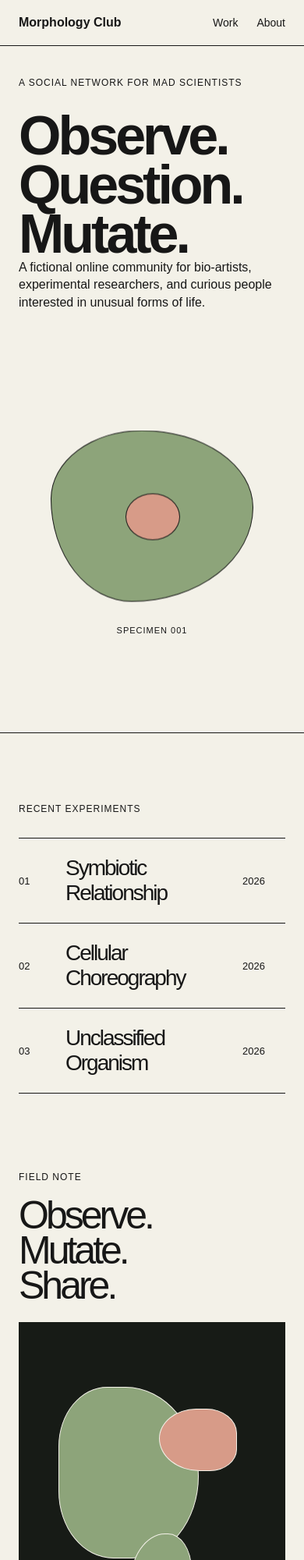
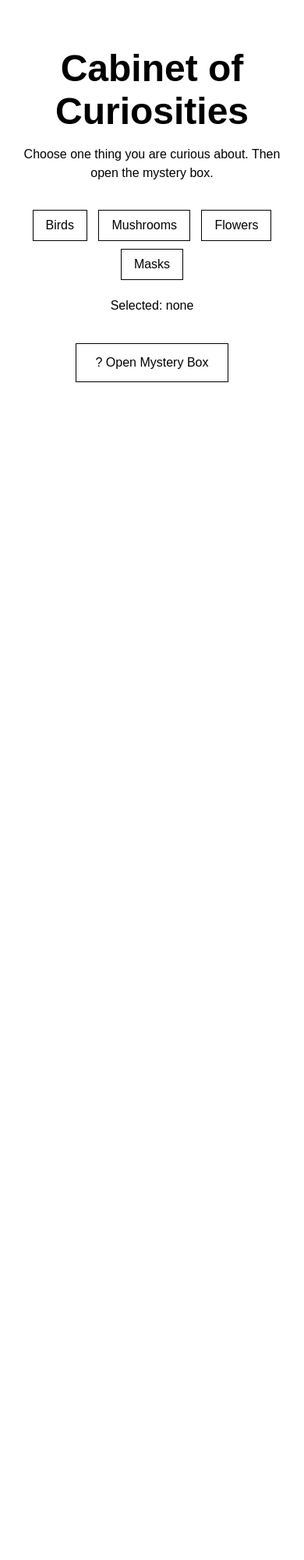
Before and after one commit to y1enwang/IMA, a plain HTML site: page index.html in a window 390 px wide. Shown: the top 2000 px of the page at 78% size. After the commit the page ends 844 px from the top, so only its background shows below. Drawn offline with Linux system fonts and the light colour scheme.

Commit message:
Project 1

```diff
--- a/index.html
+++ b/index.html
@@ -1,110 +1,63 @@
 <!DOCTYPE html>
 <html lang="en">
+
 <head>
   <meta charset="UTF-8">
   <meta name="viewport" content="width=device-width, initial-scale=1.0">
-  <title>Morphology Club</title>
+
+  <title>Cabinet of Curiosities</title>
+
   <link rel="stylesheet" href="style.css">
 </head>
 
 <body>
-  <header>
-    <a href="#" class="logo">Morphology Club</a>
-
-    <nav>
-      <a href="#work">Work</a>
-      <a href="#about">About</a>
-    </nav>
-  </header>
 
   <main>
-    <section class="hero">
-      <div class="hero-text">
-        <p class="label">A SOCIAL NETWORK FOR MAD SCIENTISTS</p>
 
-        <h1>
-          Observe.<br>
-          Question. Mutate.
-        </h1>
+    <h1>Cabinet of Curiosities</h1>
 
-        <p class="description">
-          A fictional online community for bio-artists, experimental researchers,
-          and curious people interested in unusual forms of life.
-        </p>
-      </div>
+    <p>
+      Choose one thing you are curious about.
+      Then open the mystery box.
+    </p>
 
-      <div class="hero-cell">
-        <div class="cell">
-          <div class="nucleus"></div>
-        </div>
-        <p>SPECIMEN 001</p>
-      </div>
+    <div class="choices">
+      <button class="choice" data-word="bird">Birds</button>
+      <button class="choice" data-word="mushroom">Mushrooms</button>
+      <button class="choice" data-word="flower">Flowers</button>
+      <button class="choice" data-word="mask">Masks</button>
+    </div>
+
+    <p id="selectedWord">
+      Selected: none
+    </p>
+
+    <button id="mysteryBox">
+      ? Open Mystery Box
+    </button>
+
+    <p id="status"></p>
+
+    <section id="result">
+
+      <img id="artworkImage" src="" alt="Artwork from The Met">
+
+      <h2 id="artworkTitle"></h2>
+
+      <p id="artworkDate"></p>
+
+      <p id="artworkMedium"></p>
+
+      <a id="artworkLink" href="#" target="_blank">
+        View on The Met website
+      </a>
+
     </section>
 
-    <section class="work" id="work">
-      <p class="label">RECENT EXPERIMENTS</p>
-
-      <a href="#" class="project">
-        <span>01</span>
-        <h2>Symbiotic Relationship</h2>
-        <p>Related studies</p>
-        <span>2026</span>
-      </a>
-
-      <a href="#" class="project">
-        <span>02</span>
-        <h2>Cellular Choreography</h2>
-        <p>Interactive organisms</p>
-        <span>2026</span>
-      </a>
-
-      <a href="#" class="project">
-        <span>03</span>
-        <h2>Unclassified Organism</h2>
-        <p>Open research</p>
-        <span>2026</span>
-      </a>
-    </section>
-
-    <section class="lab">
-      <div class="lab-info">
-        <p class="label">FIELD NOTE</p>
-        <h2>Observe.<br>Mutate.<br>Share.</h2>
-      </div>
-
-      <div class="lab-window">
-        <div class="small-cell cell-a"></div>
-        <div class="small-cell cell-b"></div>
-        <div class="small-cell cell-c"></div>
-      </div>
-    </section>
-
-    <section class="about" id="about">
-      <p class="label">ABOUT</p>
-
-      <div class="about-content">
-        <h2>A place for unfinished experiments.</h2>
-
-        <div class="about-text">
-          <p>
-            Morphology Club imagines a place where scientific observation
-            and artistic experimentation can exist together.
-          </p>
-
-          <p>
-            Members can share unfinished experiments, strange observations,
-            biological references, and questions with the community.
-          </p>
-
-          <a href="#">Join the colony ↗</a>
-        </div>
-      </div>
-    </section>
   </main>
 
-  <footer>
-    <p>Morphology Club © 2026</p>
-    <p>Fictional website / class project</p>
-  </footer>
+  <script src="script.js"></script>
+
 </body>
+
 </html>
--- a/style.css
+++ b/style.css
@@ -1,330 +1,80 @@
-/* GENERAL */
-
-* {
-  box-sizing: border-box;
+body {
   margin: 0;
-  padding: 0;
+  background: white;
+  color: black;
+  font-family: Arial, sans-serif;
 }
 
-html {
-  scroll-behavior: smooth;
+main {
+  width: 700px;
+  max-width: 90%;
+  margin: 60px auto;
+  text-align: center;
 }
 
-body {
-  background: #f3f1e8;
-  color: #171717;
-  font-family: Arial, Helvetica, sans-serif;
+h1 {
+  font-size: 48px;
+  margin-bottom: 10px;
 }
 
-a {
-  color: inherit;
-  text-decoration: none;
+p {
+  line-height: 1.5;
 }
 
-.label {
-  font-size: 12px;
-  letter-spacing: 1px;
+.choices {
+  margin: 30px 0 10px;
 }
 
-
-/* HEADER */
-
-header {
-  display: flex;
-  justify-content: space-between;
-  align-items: center;
-  padding: 20px 24px;
-  border-bottom: 1px solid #171717;
+button {
+  background: white;
+  color: black;
+  border: 1px solid black;
+  padding: 10px 16px;
+  margin: 5px;
+  font-size: 16px;
+  cursor: pointer;
 }
 
-.logo {
-  font-weight: bold;
+button:hover {
+  background: black;
+  color: white;
 }
 
-nav {
-  display: flex;
-  gap: 24px;
-  font-size: 14px;
+.choice.selected {
+  background: black;
+  color: white;
 }
 
-nav a:hover {
-  text-decoration: underline;
+#mysteryBox {
+  margin-top: 20px;
+  padding: 15px 25px;
 }
 
-
-/* HERO */
-
-.hero {
-  min-height: 85vh;
-  display: grid;
-  grid-template-columns: 1.2fr 1fr;
-  padding: 40px 24px;
-  border-bottom: 1px solid #171717;
-}
-
-.hero-text {
-  display: flex;
-  flex-direction: column;
-  justify-content: space-between;
-}
-
-.hero h1 {
-  font-size: clamp(72px, 10vw, 150px);
-  line-height: 0.9;
-  letter-spacing: -6px;
-  font-weight: 600;
-  margin-top: 30px;
-}
-
-.description {
-  max-width: 420px;
-  font-size: 16px;
-  line-height: 1.4;
-  margin-bottom: 20px;
-}
-
-.hero-cell {
-  display: flex;
-  flex-direction: column;
-  align-items: center;
-  justify-content: center;
-}
-
-.cell {
-  width: 260px;
-  height: 220px;
-  background: #8da47a;
-  border: 1px solid #171717;
-  border-radius: 45% 55% 60% 40% / 40% 45% 55% 60%;
-  position: relative;
-  animation: float 4s ease-in-out infinite;
-}
-
-.nucleus {
-  width: 70px;
-  height: 60px;
-  background: #d79b88;
-  border: 1px solid #171717;
-  border-radius: 50%;
-  position: absolute;
-  left: 95px;
-  top: 80px;
-}
-
-.hero-cell p {
-  margin-top: 18px;
-  font-size: 11px;
-  letter-spacing: 1px;
-}
-
-
-/* WORK */
-
-.work {
-  padding: 90px 24px;
-}
-
-.work .label {
-  margin-bottom: 30px;
-}
-
-.project {
-  display: grid;
-  grid-template-columns: 60px 1.4fr 1fr 70px;
-  gap: 20px;
-  align-items: center;
-  padding: 22px 0;
-  border-top: 1px solid #171717;
-}
-
-.project:last-child {
-  border-bottom: 1px solid #171717;
-}
-
-.project h2 {
-  font-size: clamp(28px, 4vw, 52px);
-  font-weight: 500;
-  letter-spacing: -2px;
-}
-
-.project p,
-.project span {
-  font-size: 13px;
-}
-
-.project:hover {
-  background: #e4e5da;
-}
-
-
-/* LAB */
-
-.lab {
-  display: grid;
-  grid-template-columns: 0.7fr 1.3fr;
-  gap: 24px;
-  padding: 0 24px 100px;
-}
-
-.lab-info {
-  padding-top: 10px;
-}
-
-.lab-info h2 {
-  font-size: clamp(50px, 7vw, 100px);
-  line-height: 0.9;
-  letter-spacing: -4px;
-  font-weight: 500;
+#status {
+  min-height: 24px;
   margin-top: 20px;
 }
 
-.lab-window {
-  min-height: 580px;
-  background: #171b16;
-  position: relative;
-  overflow: hidden;
+#result {
+  display: none;
+  margin-top: 40px;
+  padding-top: 30px;
+  border-top: 1px solid black;
 }
 
-.small-cell {
-  position: absolute;
-  border: 1px solid #f3f1e8;
-  background: #8da47a;
+#artworkImage {
+  width: 400px;
+  max-width: 100%;
+  max-height: 500px;
+  object-fit: contain;
 }
 
-.cell-a {
-  width: 180px;
-  height: 220px;
-  left: 15%;
-  top: 18%;
-  border-radius: 40% 60% 55% 45%;
+#artworkTitle {
+  margin-top: 20px;
 }
 
-.cell-b {
-  width: 100px;
-  height: 80px;
-  right: 18%;
-  top: 24%;
-  background: #d79b88;
-  border-radius: 55% 45% 40% 60%;
+#artworkLink {
+  display: inline-block;
+  margin-top: 10px;
+  color: black;
 }
-
-.cell-c {
-  width: 80px;
-  height: 120px;
-  right: 35%;
-  bottom: 15%;
-  border-radius: 60% 40% 65% 35%;
-}
-
-
-/* ABOUT */
-
-.about {
-  padding: 90px 24px 120px;
-  border-top: 1px solid #171717;
-}
-
-.about-content {
-  display: grid;
-  grid-template-columns: 1.2fr 0.8fr;
-  gap: 60px;
-  margin-top: 30px;
-}
-
-.about h2 {
-  font-size: clamp(52px, 8vw, 120px);
-  line-height: 0.9;
-  letter-spacing: -5px;
-  font-weight: 500;
-}
-
-.about-text {
-  max-width: 420px;
-  align-self: end;
-  font-size: 15px;
-  line-height: 1.5;
-}
-
-.about-text p + p {
-  margin-top: 16px;
-}
-
-.about-text a {
-  display: inline-block;
-  margin-top: 28px;
-  text-decoration: underline;
-}
-
-
-/* FOOTER */
-
-footer {
-  display: flex;
-  justify-content: space-between;
-  padding: 20px 24px 30px;
-  border-top: 1px solid #171717;
-  font-size: 12px;
-}
-
-
-/* ANIMATION */
-
-@keyframes float {
-  0% {
-    transform: translateY(0);
-  }
-
-  50% {
-    transform: translateY(-25px);
-  }
-
-  100% {
-    transform: translateY(0);
-  }
-}
-
-
-/* MOBILE */
-
-@media (max-width: 760px) {
-  .hero,
-  .lab,
-  .about-content {
-    grid-template-columns: 1fr;
-  }
-
-  .hero {
-    min-height: auto;
-    gap: 60px;
-  }
-
-  .hero h1 {
-    font-size: 70px;
-    letter-spacing: -4px;
-  }
-
-  .hero-cell {
-    min-height: 420px;
-  }
-
-  .project {
-    grid-template-columns: 40px 1fr 55px;
-  }
-
-  .project p {
-    display: none;
-  }
-
-  .lab-window {
-    min-height: 460px;
-  }
-
-  .about-text {
-    margin-top: 20px;
-  }
-
-  footer {
-    flex-direction: column;
-    gap: 8px;
-  }
-}
```
Also changed, not shown: script.js (added, +189 -0 lines).
